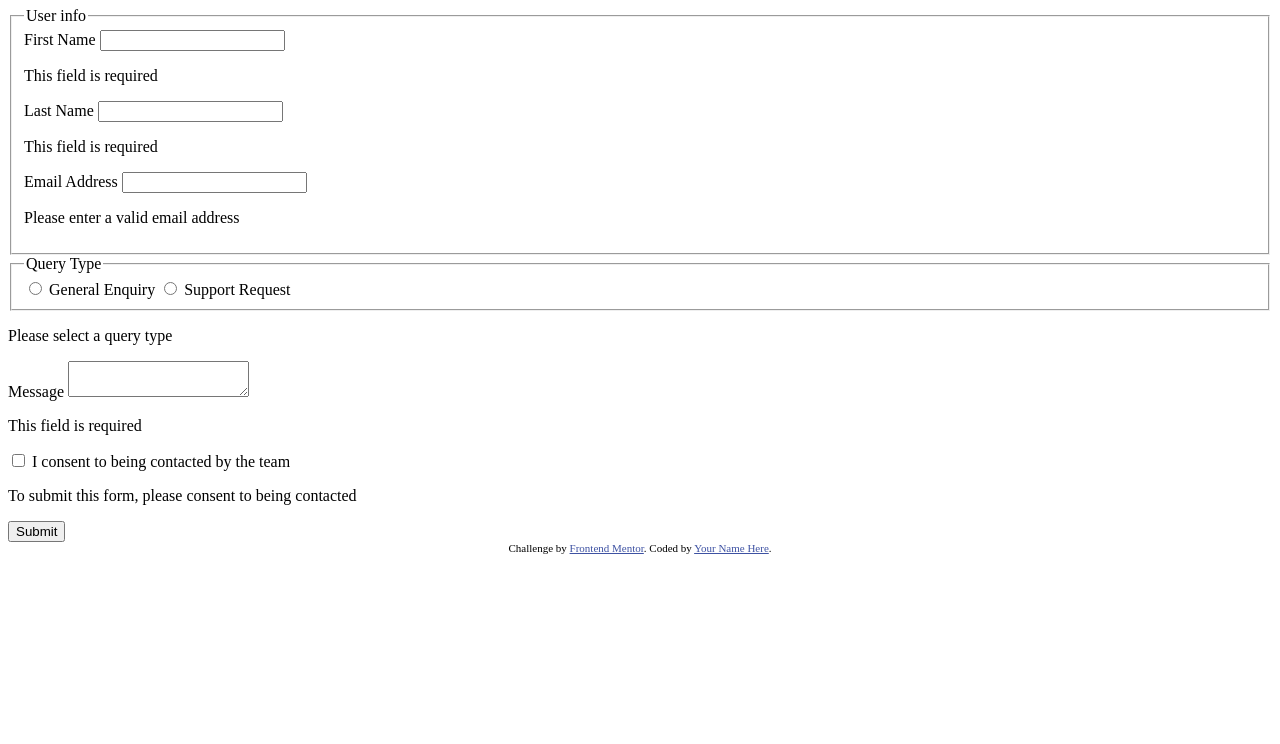
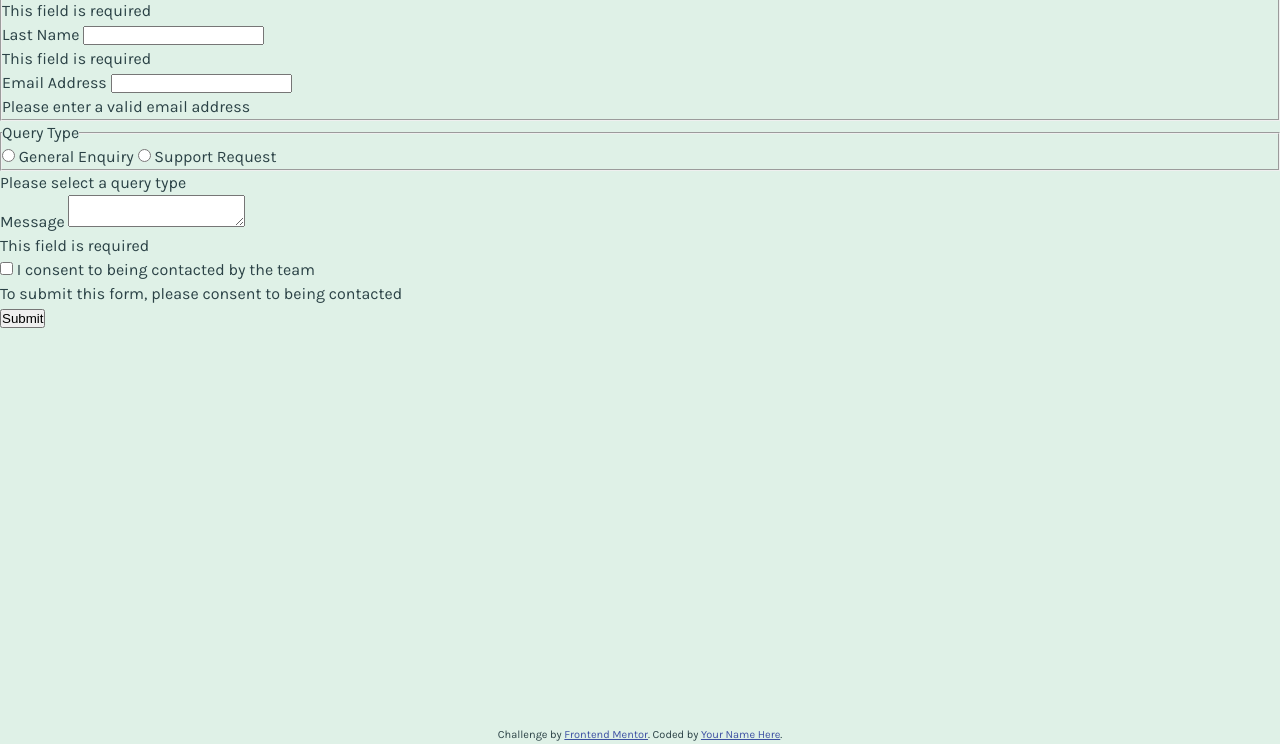
Before and after one commit to CardboardPL/Frontend-Mentor-Contact-Form, a plain HTML site: page index.html in a window 1280 px wide. Shown: the part 73-817 px from the top of the page. Drawn offline with Linux system fonts and the light colour scheme.

Commit message:
Add fonts.css, general.css and update index.html
In this commit:
- Added fonts.css to import the fonts in the file system.
- Added general.css to provide the initial general styles for the site.
- Updated index.html to link fonts.css and general.css to the file.

```diff
--- a/index.html
+++ b/index.html
@@ -7,7 +7,8 @@
   <link rel="icon" type="image/png" sizes="32x32" href="./assets/images/favicon-32x32.png">
 
   <title>Frontend Mentor | Contact form</title>
-
+  <link rel="stylesheet" type="text/css" href="./stylesheets/fonts.css">
+  <link rel="stylesheet" type="text/css" href="./stylesheets/general.css">
   <!-- Feel free to remove these styles or customise in your own stylesheet 👍 -->
   <style>
     .attribution { font-size: 11px; text-align: center; }
--- /dev/null
+++ b/stylesheets/fonts.css
@@ -0,0 +1,13 @@
+@font-face {
+  font-family: "Karla";
+  src: url("../assets/fonts/Karla-VariableFont_wght.ttf");
+  font-weight: 400 700;
+  font-style: normal;
+}
+
+@font-face {
+  font-family: "Karla";
+  src: url("../assets/fonts/Karla-Italic-VariableFont_wght.ttf");
+  font-weight: 400 700;
+  font-style: italic;
+}
--- /dev/null
+++ b/stylesheets/general.css
@@ -0,0 +1,46 @@
+:root {
+  /* Colors */
+  /** Primary **/
+  --green-200: hsl(148, 38%, 91%);
+  --green-600: hsl(169, 82%, 27%);
+  --red: hsl(0, 66%, 54%);
+
+  /** Neutral **/
+  --white: hsl(0, 0%, 100%);
+  --grey-500: hsl(186, 15%, 59%);
+  --grey-900: hsl(187, 24%, 22%);
+}
+
+*, *::before, *::after {
+  padding: 0;
+  margin: 0;
+  box-sizing: border-box;
+}
+
+html {
+  font-size: 1rem;
+}
+
+body {
+  font-family: "Karla", Arial, Helvetica, sans-serif;
+  font-size: 1rem;
+  letter-spacing: 0;
+  line-height: 1.5;
+  background-color: var(--green-200);
+  color: var(--grey-900);
+}
+
+main {
+  min-height: 100vh;
+}
+
+h1, h2, h3, h4, h5, h6 button {
+  font: inherit;
+  color: inherit;
+}
+
+img {
+  display: block;
+  width: 100%;
+  object-fit: cover;
+}
```
